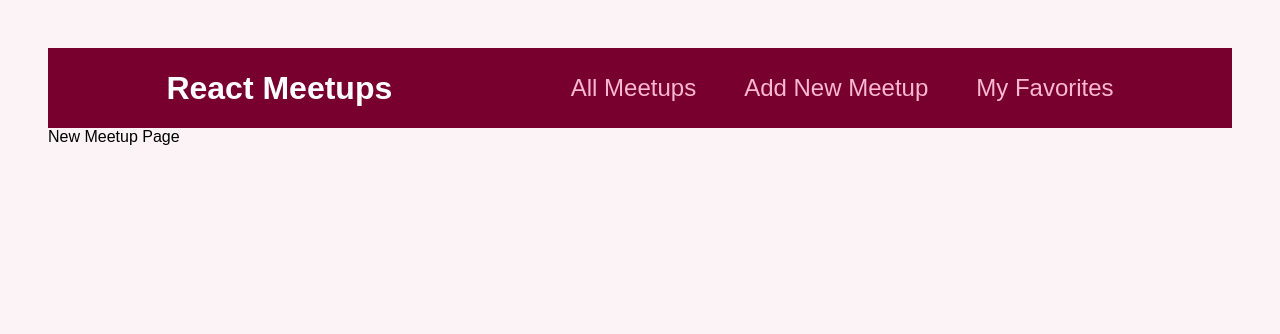
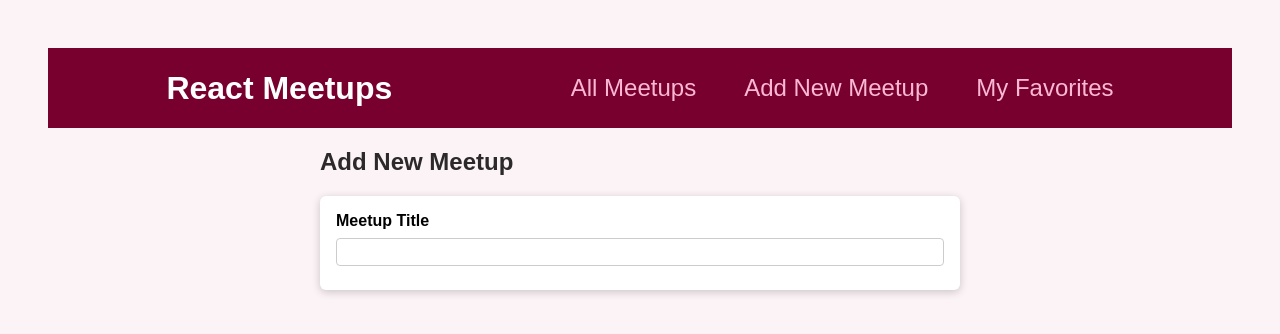
Before and after one commit to Matt658041/learning-react, a React (Create React App) app: page /new-meetup in a window 1280 px wide. Shown: the top 334 px of the page. Built offline with nearby package versions, Linux system fonts and the light colour scheme.

Commit message:
added newmeetup form

```diff
--- a/src/components/layout/Layout.module.css
+++ b/src/components/layout/Layout.module.css
@@ -1,5 +1,6 @@
 .main {
-    margin: 3 rem auto;
+    margin: 3 rem;
+    margin: auto;
     width: 90%;
     max-width: 40rem;
 }
--- /dev/null
+++ b/src/components/meetups/NewMeetupForm.js
@@ -0,0 +1,17 @@
+import Card from "../ui/Card";
+import classes from './NewMeetupForm.module.css';
+
+function NewMeetupForm () {
+    return (
+        <Card>
+            <form className={classes.form}>
+           <div className={classes.control}>
+            <label>Meetup Title</label>
+            <input type="text" required id="title" />
+           </div>
+            </form>
+        </Card>
+    );
+};
+
+export default NewMeetupForm;
--- /dev/null
+++ b/src/components/meetups/NewMeetupForm.module.css
@@ -0,0 +1,45 @@
+.form {
+    padding: 1rem;
+  }
+
+  .control {
+    margin-bottom: 0.5rem;
+  }
+
+  .control label {
+    display: block;
+    font-weight: bold;
+    margin-bottom: 0.5rem;
+  }
+
+  .control input,
+  .control textarea {
+    display: block;
+    font: inherit;
+    border-radius: 4px;
+    border: 1px solid #ccc;
+    padding: 0.25rem;
+    width: 100%;
+  }
+
+  .actions {
+    margin-top: 1rem;
+    text-align: right;
+  }
+
+  .actions button {
+    font: inherit;
+    cursor: pointer;
+    background-color: #77002e;
+    color: white;
+    padding: 0.5rem 1.5rem;
+    border: 1px solid #77002e;
+    border-radius: 4px;
+    font-weight: bold;
+  }
+
+  .actions button:hover,
+  .actions button:active {
+    background-color: #a50e48;
+    border-color: #a50e48;
+  }
--- a/src/pages/NewMeetup.js
+++ b/src/pages/NewMeetup.js
@@ -1,6 +1,11 @@
-function NewMeetup () {
+import NewMeetupForm from "../components/meetups/NewMeetupForm";
+
+function NewMeetupPage () {
     return(
-        <div>New Meetup Page</div>
+        <section>
+            <h1>Add New Meetup</h1>
+            <NewMeetupForm/>
+        </section>
     )
 }
-export default NewMeetup;
+export default NewMeetupPage;
```
Also changed, not shown: src/components/layout/Layout.js (+5 -6 lines).
